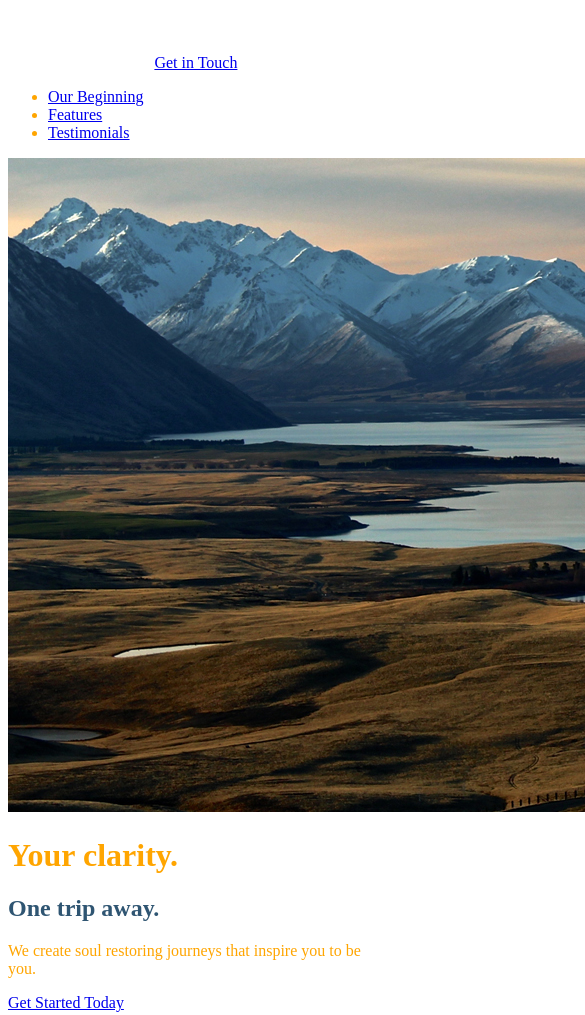
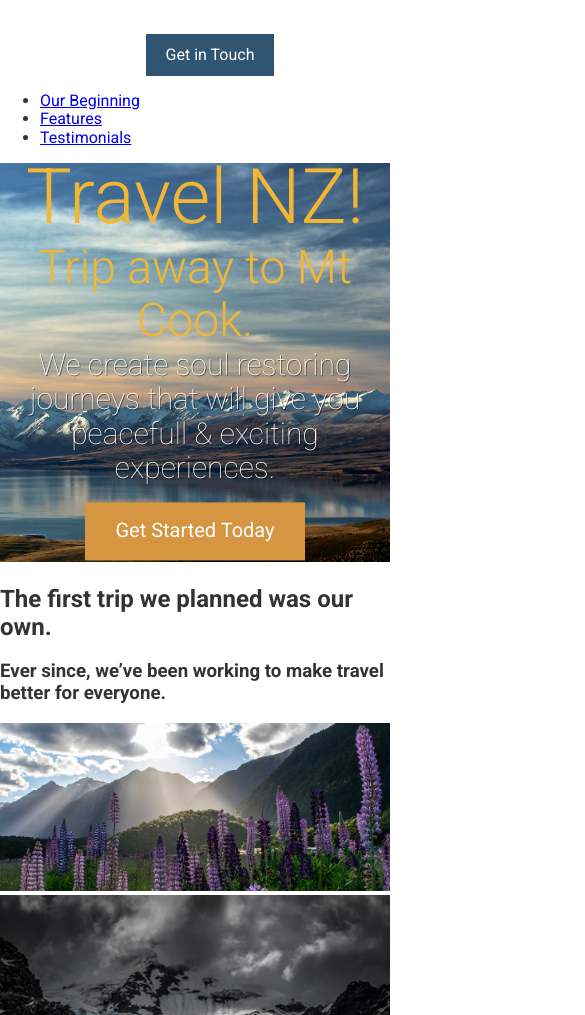
Before and after one commit to lyndonfox-web/travel-nz, a website: page app/index.html in a window 390 px wide. Shown: the top 1015 px of the page, 585 px wide, since content can reach past the window. Drawn offline with Linux system fonts and the light colour scheme.

```diff
--- a/app/assets/scripts/App.js
+++ b/app/assets/scripts/App.js
@@ -1 +1,5 @@
 import '../styles/styles.css';
+
+if (module.hot) {
+  module.hot.accept();
+}
--- /dev/null
+++ b/app/assets/styles/base/_global.css
@@ -0,0 +1,8 @@
+body {
+  font-family: 'Roboto', sans-serif;
+  color: #333;
+}
+img {
+  max-width: 100%;
+  height: auto;
+}
--- /dev/null
+++ b/app/assets/styles/base/_mixins.css
@@ -0,0 +1,15 @@
+@define-mixin atSmall {
+  @media (min-width: 530px) {
+    @mixin-content;
+  }
+}
+@define-mixin atMedium {
+  @media (min-width: 800px) {
+    @mixin-content;
+  }
+}
+@define-mixin atLarge {
+  @media (min-width: 1200px) {
+    @mixin-content;
+  }
+}
--- /dev/null
+++ b/app/assets/styles/base/_variables.css
@@ -0,0 +1,3 @@
+$mainBlue: #2f5572;
+$mainYellow: #f1b634;
+$mainOrange: #d59541;
--- /dev/null
+++ b/app/assets/styles/modules/_btn.css
@@ -0,0 +1,16 @@
+.btn {
+  background-color: $mainBlue;
+  color: #fff;
+  text-decoration: none;
+  padding: 0.75rem 1.2rem;
+  display: inline-block;
+
+  &--orange {
+    background-color: $mainOrange;
+  }
+
+  &--large {
+    font-size: 1.25rem;
+    padding: 1.1rem 1.9rem;
+  }
+}
--- /dev/null
+++ b/app/assets/styles/modules/_large-hero.css
@@ -0,0 +1,54 @@
+.large-hero {
+  position: relative;
+
+  &__text-content {
+    position: absolute;
+    top: 50%;
+    transform: translateY(-50%);
+    left: 0;
+    width: 100%;
+    text-align: center;
+  }
+
+  &__title {
+    font-weight: 300;
+    color: $mainYellow;
+    font-size: 1.1rem;
+    margin: 0;
+
+    @mixin atSmall {
+      font-size: 2rem;
+    }
+    @mixin atMedium {
+      font-size: 3.2rem;
+    }
+    @mixin atLarge {
+      font-size: 4.8rem;
+    }
+  }
+  &__subtitle {
+    font-weight: 300;
+    color: $mainYellow;
+    font-size: 1.1rem;
+    margin: 0;
+
+    @mixin atSmall {
+      font-size: 1.5rem;
+    }
+    @mixin atMedium {
+      font-size: 2rem;
+    }
+    @mixin atLarge {
+      font-size: 2.9rem;
+    }
+  }
+
+  &__description {
+    color: #fff;
+    font-size: 1.875rem;
+    font-weight: 100;
+    text-shadow: 1px 1px 0 rgba(0, 0, 0, 0.5);
+    max-width: 37.5rem;
+    margin: 0 auto;
+  }
+}
--- a/app/assets/styles/styles.css
+++ b/app/assets/styles/styles.css
@@ -1,11 +1,6 @@
-body {
-  color: orange;
-}
-
-$mainBlue: #2f5572;
-
-.large-hero {
-  h2 {
-    color: $mainBlue;
-  }
-}
+@import 'normalize.css';
+@import 'base/_global';
+@import 'base/_variables';
+@import 'base/_mixins';
+@import 'modules/_large-hero';
+@import 'modules/_btn';
--- a/app/index.html
+++ b/app/index.html
@@ -21,7 +21,7 @@
   <body>
     <header>
       <img src="assets/images/icons/clear-view-escapes.svg" />
-      <a href="#">Get in Touch</a>
+      <a href="#" class="btn">Get in Touch</a>
       <nav>
         <ul>
           <li><a href="#our-beginning">Our Beginning</a></li>
@@ -32,11 +32,48 @@
     </header>
 
     <div class="large-hero">
-      <img src="assets/images/hero--large.jpg" />
-      <h1>Your clarity.</h1>
-      <h2>One trip away.</h2>
-      <p>We create soul restoring journeys that inspire you to be you.</p>
-      <p><a href="#">Get Started Today</a></p>
+      <picture>
+        <source
+          srcset="
+            assets/images/hero--large.jpg        1920w,
+            assets/images/hero--large-hi-dpi.jpg 3840w
+          "
+          media="(min-width: 1380px)"
+        />
+        <source
+          srcset="
+            assets/images/hero--medium.jpg        1380w,
+            assets/images/hero--medium-hi-dpi.jpg 2760w
+          "
+          media="(min-width: 990px)"
+        />
+        <source
+          srcset="
+            assets/images/hero--small.jpg         990w,
+            assets/images/hero--small-hi-dpi.jpg 1980w
+          "
+          media="(min-width: 640px)"
+        />
+        <img
+          srcset="
+            assets/images/hero--smaller.jpg         640w,
+            assets/images/hero--smaller-hi-dpi.jpg 1280w
+          "
+          alt="Mount Cook region"
+        />
+      </picture>
+
+      <div class="large-hero__text-content">
+        <h1 class="large-hero__title">Travel NZ!</h1>
+        <h2 class="large-hero__subtitle">Trip away to Mt Cook.</h2>
+        <p class="large-hero__description">
+          We create soul restoring journeys that will give you peacefull &
+          exciting experiences.
+        </p>
+        <p>
+          <a href="#" class="btn btn--orange btn--large">Get Started Today</a>
+        </p>
+      </div>
     </div>
 
     <div id="our-beginning">
@@ -153,27 +190,44 @@
     <footer>
       <p>
         Copyright &copy; 2019 Clear View Escapes. All rights reserved.
-        <a href="#">Get in Touch</a>
+        <a href="#" class="btn btn--orange">Get in Touch</a>
       </p>
     </footer>
-    <!-- Leave this commented out HTML here until you need it for an upcoming "modal" lesson
+    Leave this commented out HTML here until you need it for an upcoming "modal"
+    lesson
     <div class="modal">
       <div class="modal__inner">
-      <h2 class="section-title section-title--blue section-title--less-margin"><img src="assets/images/icons/mail.svg" class="section-title__icon"> Get in <strong>Touch</strong></h2>
+        <h2
+          class="section-title section-title--blue section-title--less-margin"
+        >
+          <img src="assets/images/icons/mail.svg" class="section-title__icon" />
+          Get in <strong>Touch</strong>
+        </h2>
         <div class="wrapper wrapper--narrow">
-        <p class="modal__description">We will have an online order system in place soon. Until then, connect with us on any of the platforms below!</p>
+          <p class="modal__description">
+            We will have an online order system in place soon. Until then,
+            connect with us on any of the platforms below!
+          </p>
         </div>
 
         <div class="social-icons">
-        <a href="#" class="social-icons__icon"><img src="assets/images/icons/facebook.svg" alt="Facebook"></a>
-        <a href="#" class="social-icons__icon"><img src="assets/images/icons/twitter.svg" alt="Twitter"></a>
-        <a href="#" class="social-icons__icon"><img src="assets/images/icons/instagram.svg" alt="Instagram"></a>
-        <a href="#" class="social-icons__icon"><img src="assets/images/icons/youtube.svg" alt="YouTube"></a>
+          <a href="#" class="social-icons__icon"
+            ><img src="assets/images/icons/facebook.svg" alt="Facebook"
+          /></a>
+          <a href="#" class="social-icons__icon"
+            ><img src="assets/images/icons/twitter.svg" alt="Twitter"
+          /></a>
+          <a href="#" class="social-icons__icon"
+            ><img src="assets/images/icons/instagram.svg" alt="Instagram"
+          /></a>
+          <a href="#" class="social-icons__icon"
+            ><img src="assets/images/icons/youtube.svg" alt="YouTube"
+          /></a>
         </div>
       </div>
       <div class="modal__close">X</div>
     </div>
-  This is the end of the "modal" reference HTML -->
+    This is the end of the "modal" reference HTML
 
     <script src="bundled.js"></script>
   </body>
```
Also changed, not shown: app/bundled.js (+1 -1 lines), package.json (+6 -2 lines), webpack.config.js (+11 -1 lines), 1 other file. Lines whose indentation alone changed are shown as unchanged.
